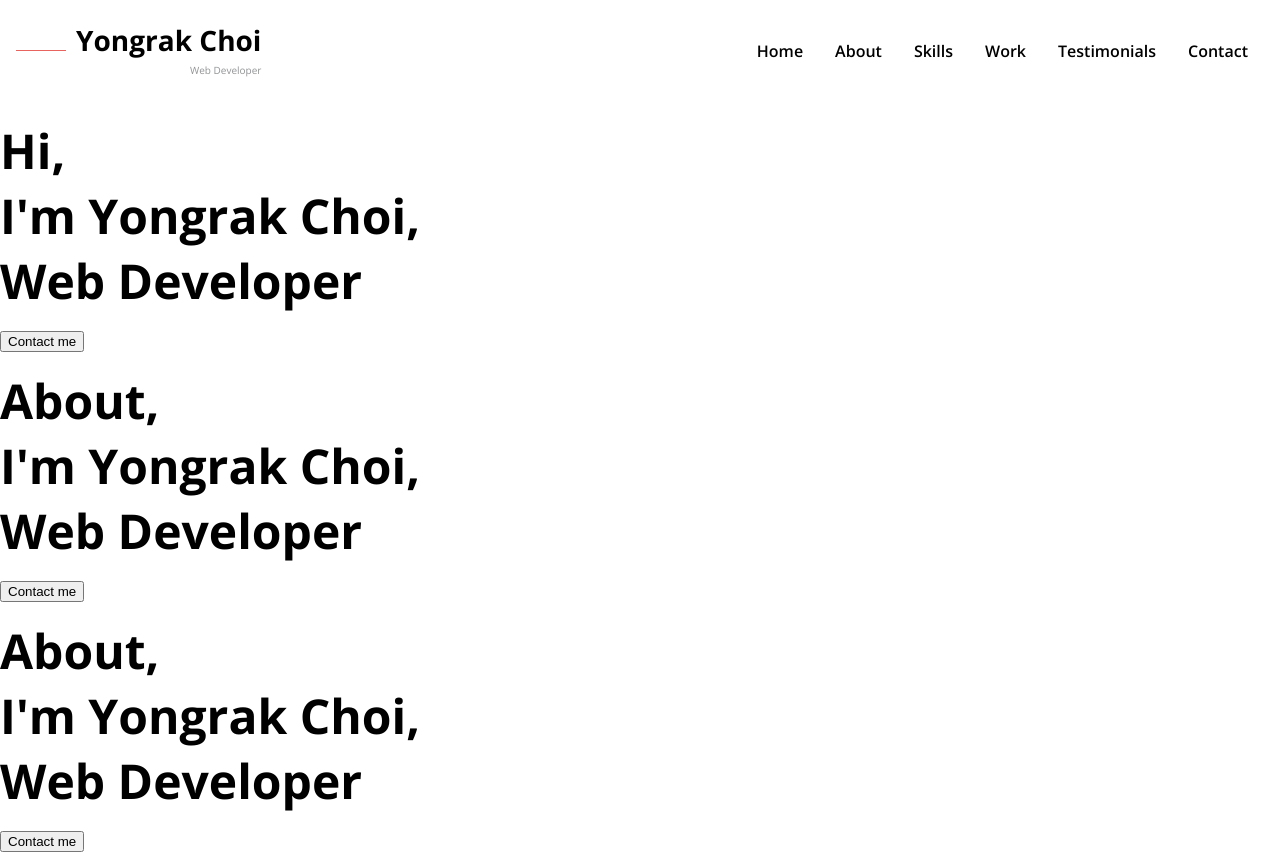
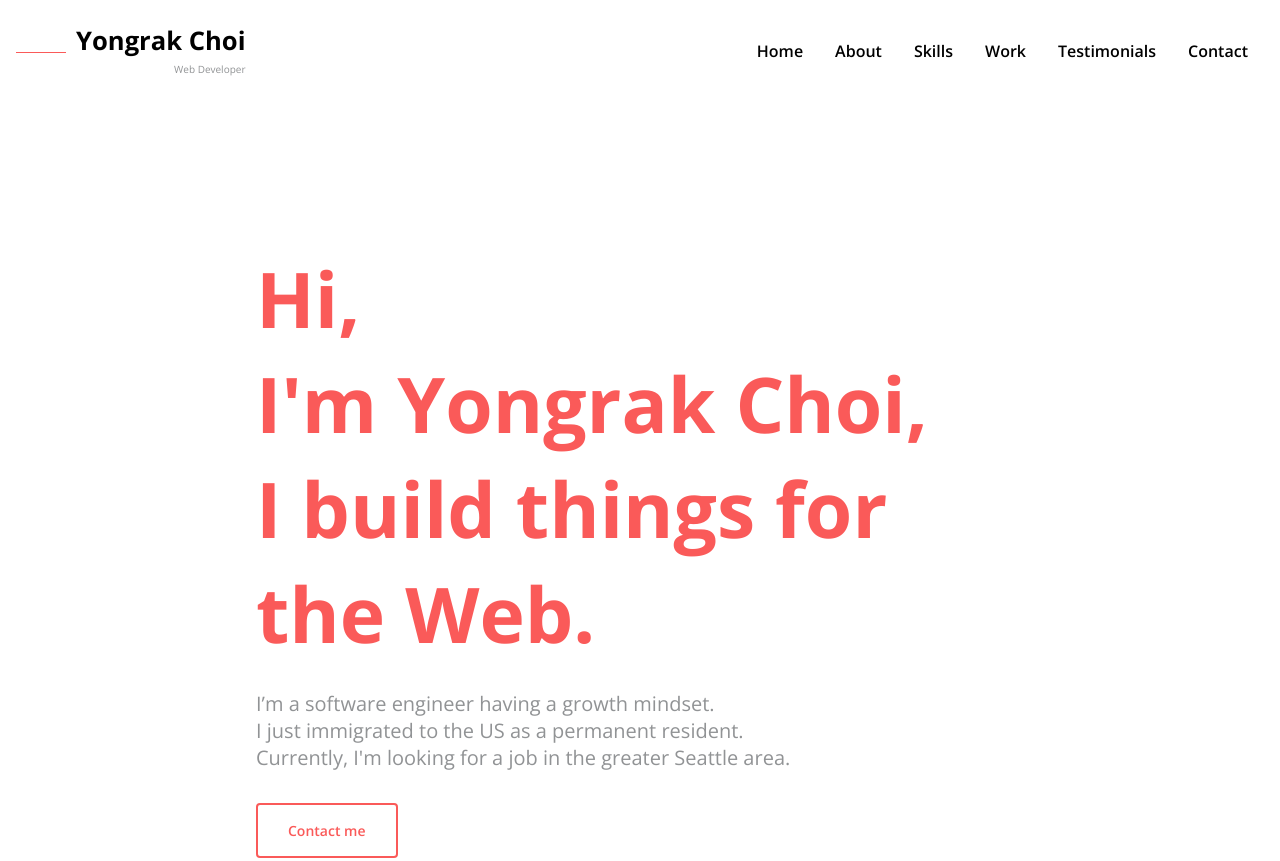
Before and after one commit to ChrisChoi3131/webPortfolio, a plain HTML site: page index.html in a window 1280 px wide. Shown: the top 861 px of the page. Drawn offline with nearby package versions, Linux system fonts and the light colour scheme.

Commit message:
Publish html of Section 'Home'

```diff
--- a/index.html
+++ b/index.html
@@ -37,7 +37,11 @@
 
     </nav>
     <section id="home">
-      <h1>Hi, <br />I'm Yongrak Choi, <br />Web Developer</h1>
+      <h1 class="home__title">Hi, <br />I'm Yongrak Choi, <br />I build things for the Web.</h1>
+      <p class ="home__description">I’m a software engineer having a growth mindset. </br>
+        I just immigrated to the US as a permanent resident. </br>
+        Currently, I'm looking for a job in the greater Seattle area.</br>
+        </p>
       <button class="home__contact">Contact me</button>
     </section>
     <section id="about">
--- a/style.css
+++ b/style.css
@@ -1,13 +1,14 @@
 :root {
   --color-white: #ffffff;
   --color-black: #000000;
-  --color-pink: #e8655f;
+  --color-pink: #fa5a59;
   --color-light-grey: #999999;
   --color-grey: #919395;
 
+  --font-extra-large: 60px;
   --font-large: 48px;
   --font-medium: 28px;
-  --font-regular: 18px;
+  --font-regular: 20px;
   --font-small: 16px;
   --font-semi-micro: 14px;
   --font-micro: 10px;
@@ -34,6 +35,14 @@ ul {
   list-style: none;
   padding-left: 0px;
 }
+button{
+  font-family: "Open Sans";
+  background-color: transparent;
+  cursor: pointer;
+  border: none;
+  outline: none;
+}
+
 h1 {
   font-size: var(--font-large);
   font-weight: var(--weight-bold);
@@ -41,7 +50,7 @@ h1 {
   margin: 16px 0px;
 }
 h2 {
-  font-size: var(--font-regular);
+  font-size: var(--font-medium);
   font-weight: var(var(--weight-semi-bold));
   color: var(--color-black);
   margin: 8px 0px;
@@ -83,7 +92,7 @@ p {
 .navbar__logo__name {
   display: flex;
   flex-direction: column;
-  font-size: var(--font-medium);
+  font-size: clamp(var(--font-semi-micro), 2vw, var(--font-medium));
   font-weight: var(--weight-bold);
 }
 .navbar__menu {
@@ -97,16 +106,15 @@ p {
 .navbar__menu__item.active {
   border: 1px solid black;
 }
-.navbar__menu__item > a{
+.navbar__menu__item > a {
   position: relative;
   font-size: medium;
   font-weight: var(--weight-semi-bold);
 }
-.navbar__menu__item > a:before{
+.navbar__menu__item > a:before {
   content: "";
   position: absolute;
   width: 0;
-  margin-top: 2px;
   height: 2px;
   bottom: 0;
   left: 0;
@@ -114,7 +122,36 @@ p {
   visibility: hidden;
   transition: all 0.3s ease-in-out;
 }
-.navbar__menu__item > a:hover:before{
+.navbar__menu__item > a:hover:before {
   visibility: visible;
   width: 100%;
 }
+
+#home{
+  display: flex;
+  flex-direction: column;
+  align-items: flex-start;
+  margin : 10% 20%
+
+}
+.home__title {
+  font-size: clamp(40px, 6vw, 80px);
+  font-weight: var(--weight-bold);
+  color: var(--color-pink);
+  margin: 16px 0px;
+}
+.home__description {
+  font-size: clamp(var(--font-semi-micro), 2vw, var(--font-regular));
+  font-weight: var(--weight-regular);
+  color: var(--color-grey);
+  margin: 8px 0px;
+}
+.home__contact {
+  color : var(--color-pink);
+  border-radius: var(--size--border-radius);
+  border : 2px solid var(--color-pink);
+  font-size : var(--font-semi-micro);
+  font-weight : var(--weight-semi-bold );
+  margin-top: 24px;
+  padding : 16px 30px;
+}
```
